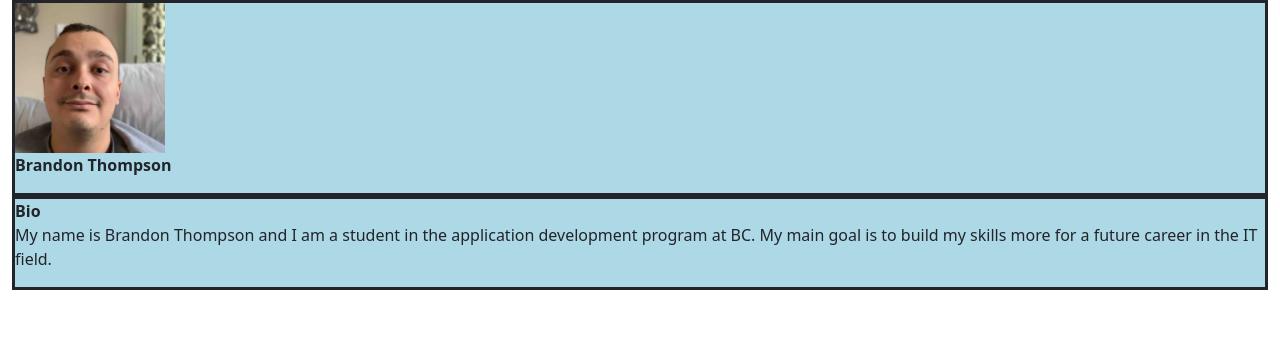
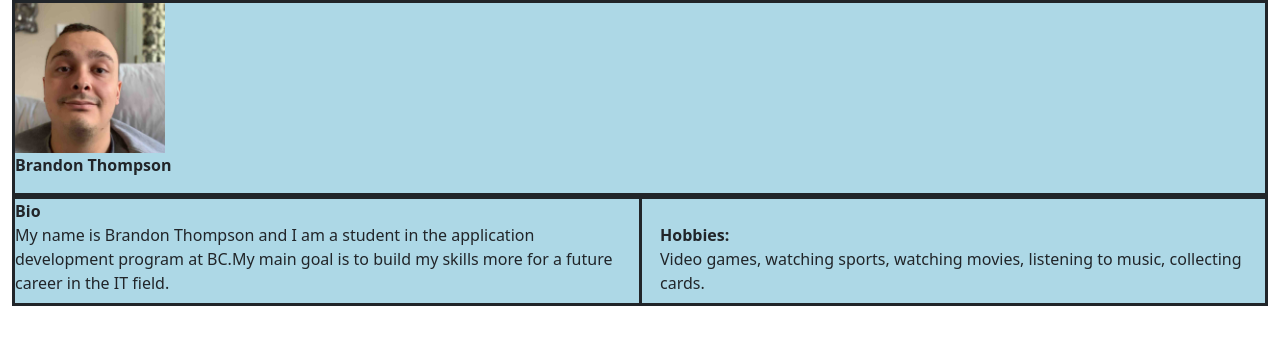
Before and after one commit to xbt23x/WebRoot, a plain HTML site: page index.html in a window 1280 px wide. Drawn offline with nearby package versions, Linux system fonts and the light colour scheme.

Commit message:
third commit

```diff
--- a/css/style.css
+++ b/css/style.css
@@ -1,5 +1,5 @@
 .bio{
-    column-count: 1;
+    column-count: 2;
     column-gap: 40px;
     column-rule-style: solid;
     background-color: lightblue;
--- a/index.html
+++ b/index.html
@@ -34,7 +34,8 @@
 </div>
 <div class="bio">
     <p><b>Bio</b><br/>
-        My name is Brandon Thompson and I am a student in the application development program at BC. My main goal is to build my skills more for a future career in the IT field.
+        My name is Brandon Thompson and I am a student in the application development program at BC.My main goal is to build my skills more for a future career in the IT field.</br></br> <b>Hobbies: </b></br>Video games, watching sports, watching movies, listening to music, collecting cards.
+
     </p>
 </div>
 
```
